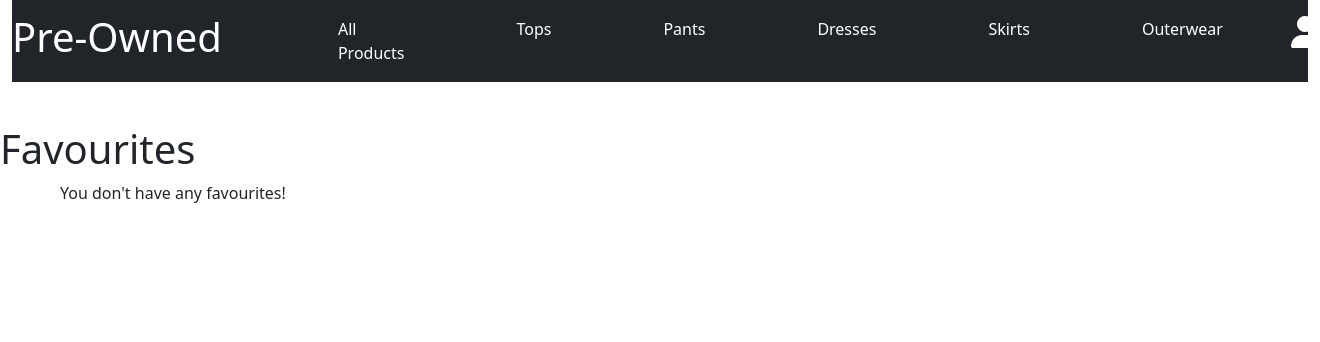
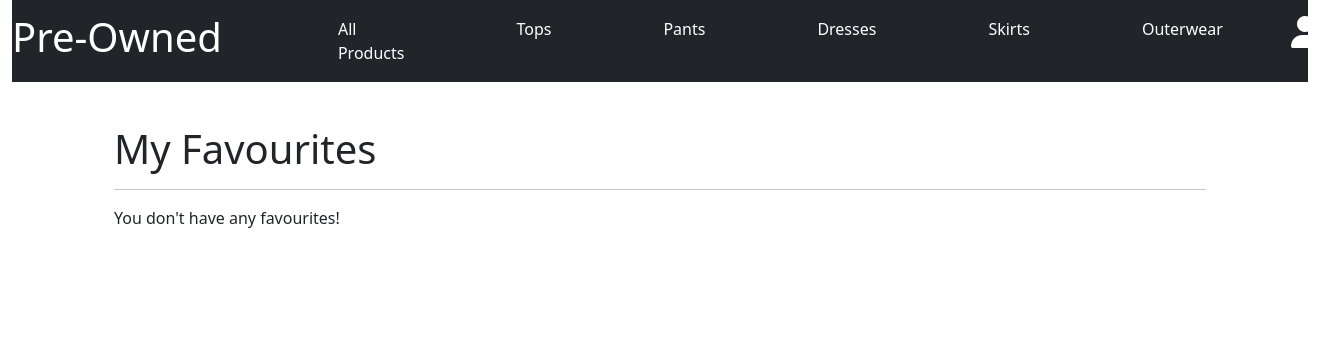
Before and after one commit to Code-Institute-Submissions/MariaLundgren-Pre-Owned_SepResub, a Django app: page /favourites/ in a window 1320 px wide. Shown: the top 342 px of the page. Run offline with Django 3.2, Linux system fonts and the light colour scheme; the visitor is signed in with stand-in values (Sample User, id 1); data that the repository does not hold is empty; some libraries are stand-ins or nearby versions.

Commit message:
added styling to favourites page

```diff
--- a/favourites/templates/favourites/favourites.html
+++ b/favourites/templates/favourites/favourites.html
@@ -7,13 +7,20 @@
     <div class="col padding-top"></div>
 </div>
 
-<h1>Favourites</h1>
 
-<div class="container mx-5">
+
+<div class="container">
+    <div class="container">
+        <div class="row">
+            <div class="col">
+                <h1>My Favourites</h1>
+                <hr>
+            </div>
+        </div>
     <div class="row">
             {% for favourite in favourites %}
             <div class="col-12 col-md-6 col-lg-3">
-                <div class="card mx-2">
+                <div class="card my-2">
                     <a href="{% url 'selected_product' favourite.product.id %}">
                         <img class="card-img-top" src="{{ favourite.product.image }}" alt="product image">
                     </a>
--- a/shopping_bag/templates/shopping_bag/shopping_bag.html
+++ b/shopping_bag/templates/shopping_bag/shopping_bag.html
@@ -53,7 +53,6 @@
                         </td>
             {% else %}
             <p>You don't have any items in your bag yet.</p>
-            {{ shopping_bag_items }}
             {% endif %}
             <hr>
         </div>
```
